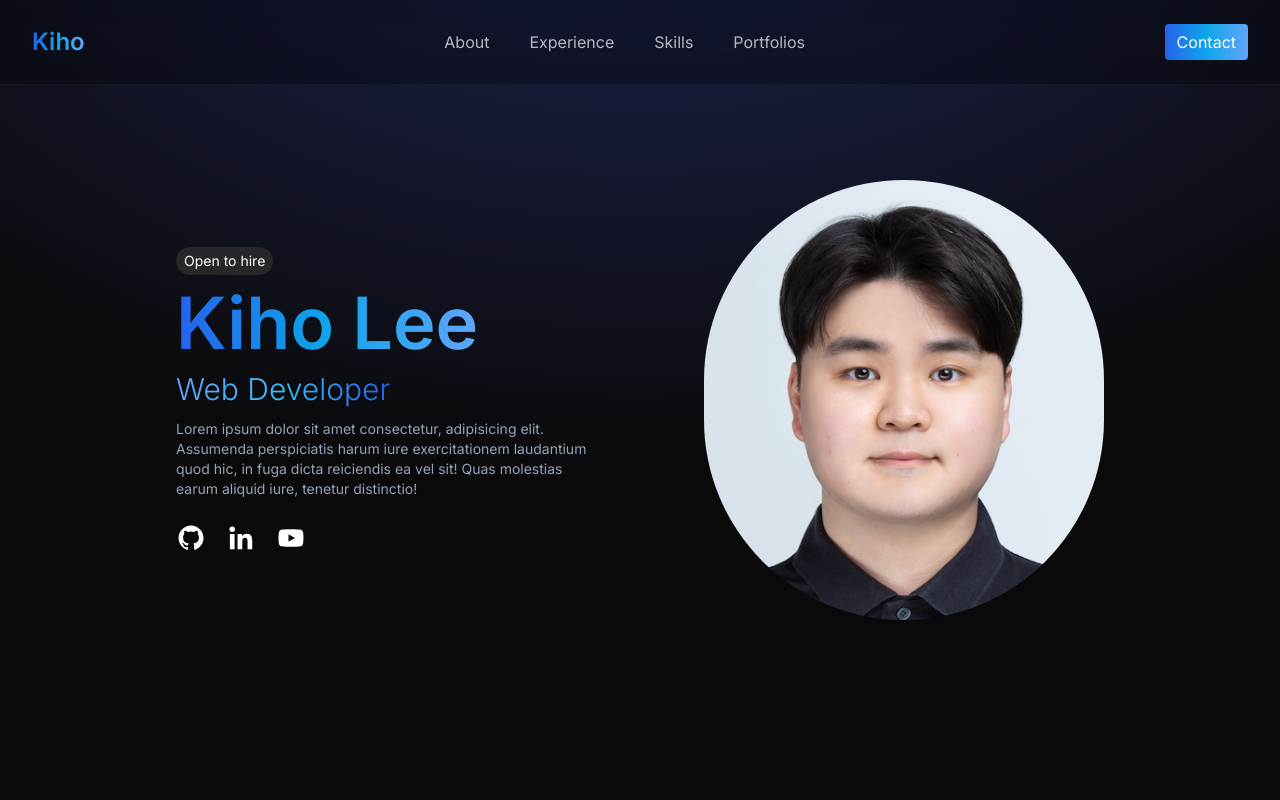
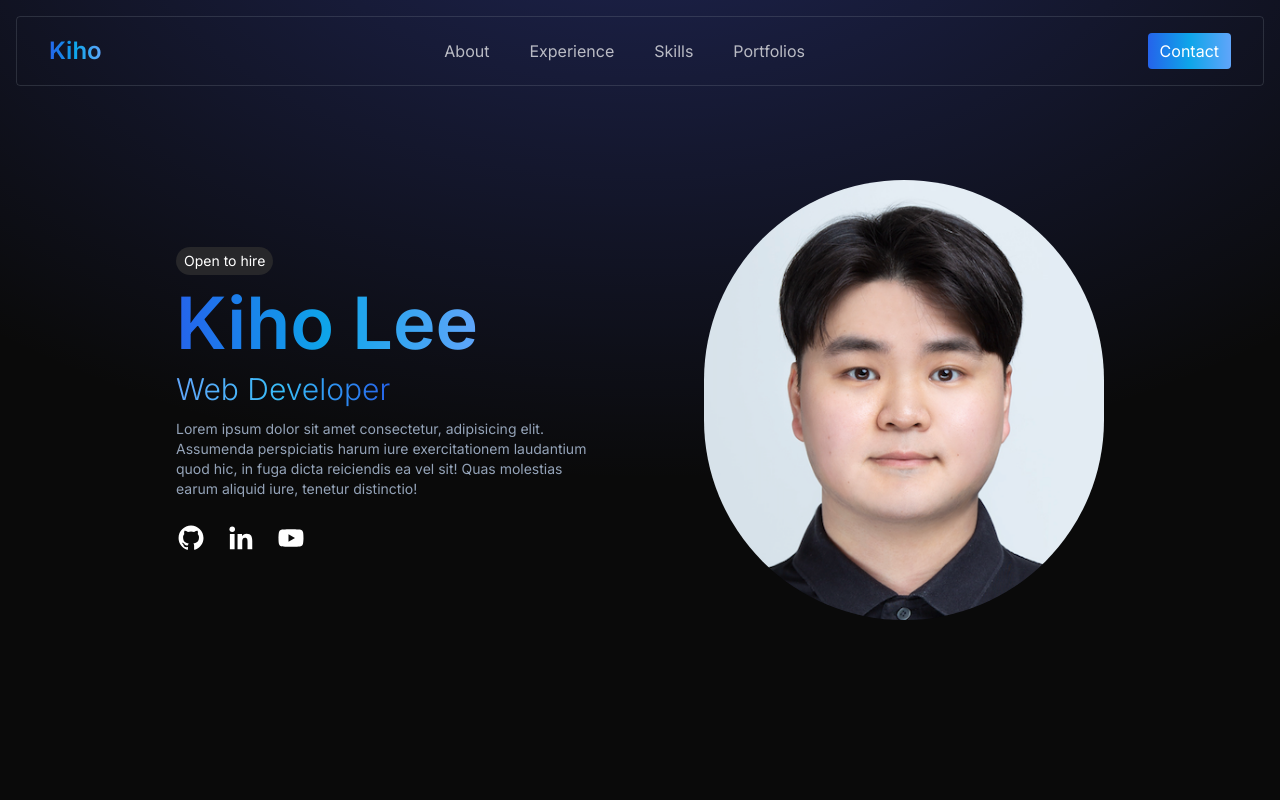
Before and after one commit to issign/about-me-react, a React (Vite) app: page / in a window 1280 px wide. Shown: the top 800 px of the page. Built offline with nearby package versions, Linux system fonts and the light colour scheme.

Commit message:
[Update] Change style for nav container

```diff
--- a/src/components/sections/Navbar.js
+++ b/src/components/sections/Navbar.js
@@ -11,8 +11,8 @@ function Navbar() {
   };
 
   return (
-    <header className="fixed top-0 w-full backdrop-blur-md bg-black/30 border-b border-gray-700 border-opacity-20 z-50">
-      <nav className="max-w-7xl mx-auto p-6 lg:px-8 flex items-center justify-between text-white">
+    <header className="fixed top-0 w-full z-50">
+      <nav className="m-4 px-6 py-4 lg:px-8 rounded border border-gray-400 border-opacity-20 flex items-center justify-between text-white">
         <a
           href="#about"
           className="text-xl md:text-2xl font-semibold color-primary text-transparent bg-clip-text hover:scale-110 transition-all duration-300"
```
